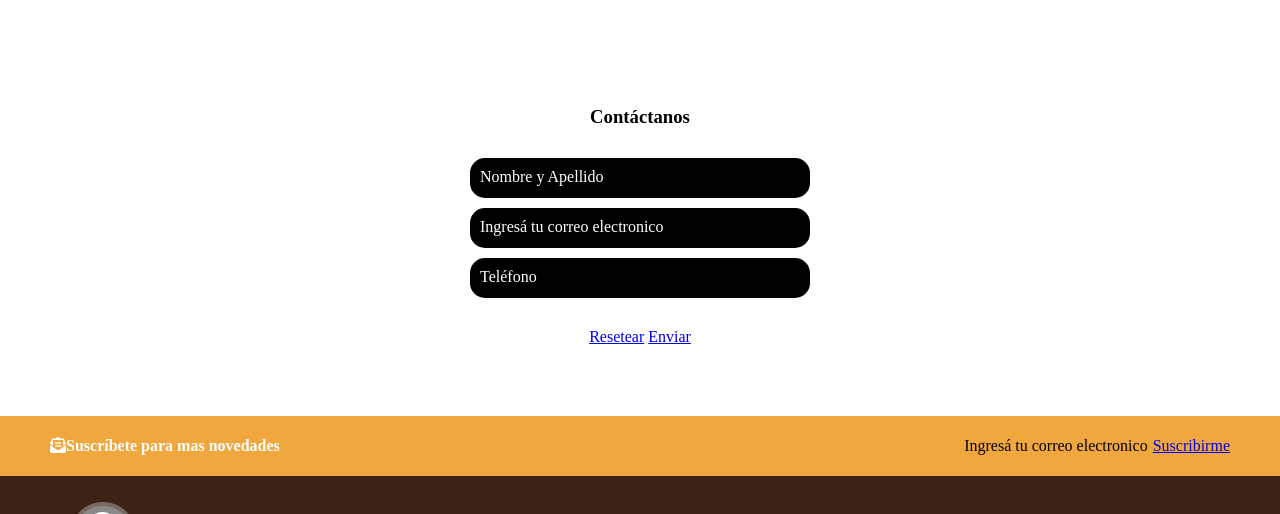
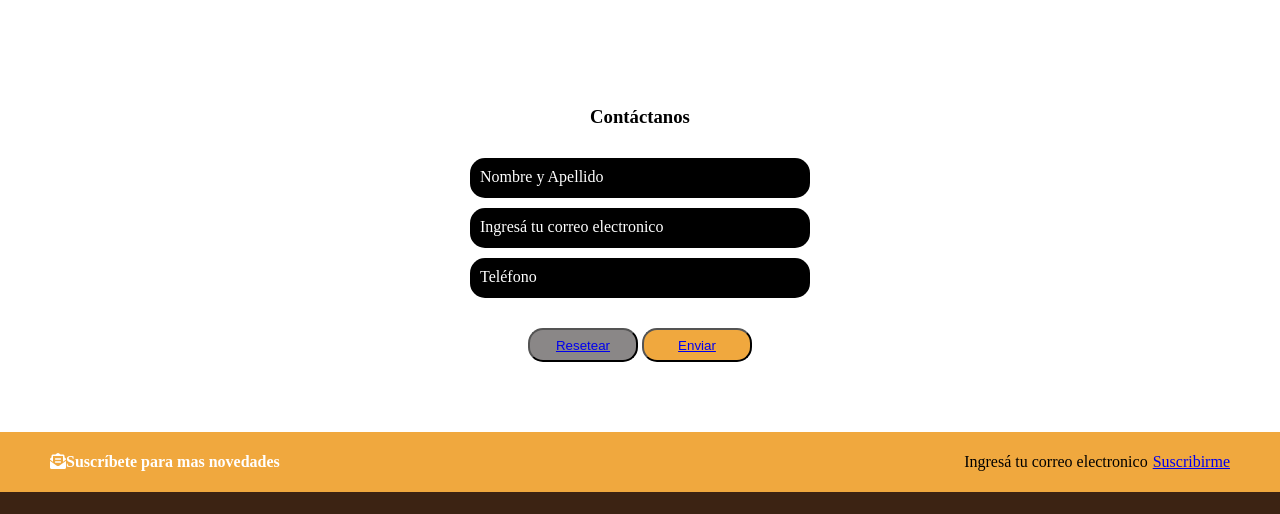
Before and after one commit to celina-phillips/Front-End-I, a plain HTML site: page Petshop/index.html in a window 1280 px wide. Shown: the part 1021-1535 px from the top of the page. Drawn offline with Linux system fonts and the light colour scheme.

Commit message:
agregado de botones de resetear y enviar

```diff
--- a/Petshop/css/style.css
+++ b/Petshop/css/style.css
@@ -173,6 +173,20 @@ section.contactanos ul li{
     padding-left: 10px;
 }
 
+section.contactanos div button.resetear{
+    background-color: #8A8787;
+    height: 34px;
+    width: 110px;
+    border-radius: 15px;
+}
+
+section.contactanos div button.enviar{
+    background-color: #F0A83E;
+    height: 34px;
+    width: 110px;
+    border-radius: 15px;
+}
+
 /*footer*/
 
 footer div.footer1{
--- a/Petshop/index.html
+++ b/Petshop/index.html
@@ -95,8 +95,8 @@
                 <li>Teléfono</li>
              </ul>
              <div>
-                 <span><a href="#">Resetear</a></span>
-                 <span><a href="#">Enviar</a></span>
+                 <button class="resetear"><a href="#">Resetear</a></button>
+                 <button class="enviar"><a href="#">Enviar</a></button>
              </div>
         </section>
     </main>
```
